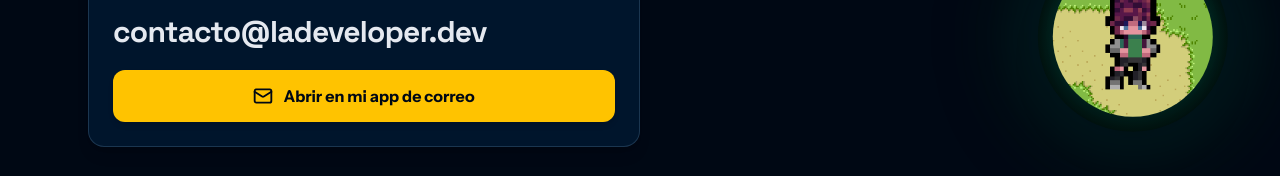
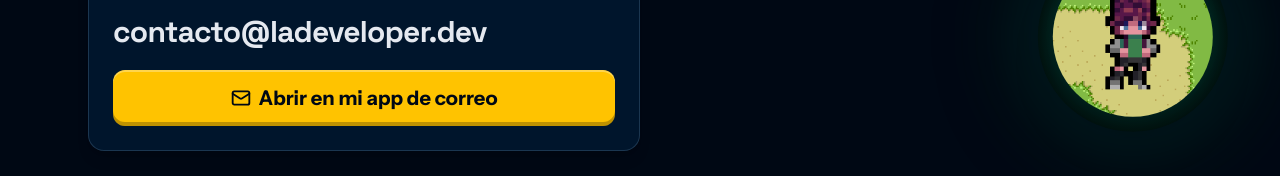
Before and after one commit to SamiraUrzua/cloud-native-portfolio, a Next.js app: page / in a window 1280 px wide. Shown: the part 616-792 px from the top of the page. Built offline with nearby package versions, Linux system fonts and the light colour scheme.

Commit message:
Improve button appareance

```diff
--- a/src/components/LinkButton.tsx
+++ b/src/components/LinkButton.tsx
@@ -5,9 +5,25 @@ export default function LinkButton({ href, icon, children, className = '' }:
   return (
     <a
       href={href}
-      className={`w-full inline-flex items-center justify-center gap-2.5 bg-accent hover:bg-accent-secondary text-background font-bold py-3.5 px-6 rounded-xl transition-all duration-200 shadow-md text-sm sm:text-base active:scale-95 ${className}`}
+      className={`
+        w-full inline-flex items-center justify-center gap-2
+        bg-accent text-background font-body text-xl font-bold
+        py-3.5 px-6 rounded-xl
+
+        shadow-[inset_0_2px_0_rgba(255,255,255,0.3),inset_0_-4px_0_rgba(0,0,0,0.25)]
+
+        hover:-translate-y-[2px]
+        hover:brightness-110
+        hover:shadow-[inset_0_2px_0_rgba(255,255,255,0.4),inset_0_-4px_0_rgba(0,0,0,0.25),0_6px_15px_rgba(0,0,0,0.15)]
+
+        transition-all duration-150
+        active:translate-y-[2px]
+        active:shadow-[inset_0_1px_0_rgba(255,255,255,0.3),inset_0_-2px_0_rgba(0,0,0,0.25)]
+
+        ${className}
+      `}
     >
-      {icon}
+      {icon && <span>{icon}</span>}
       <span>{children}</span>
     </a>
   );
```
